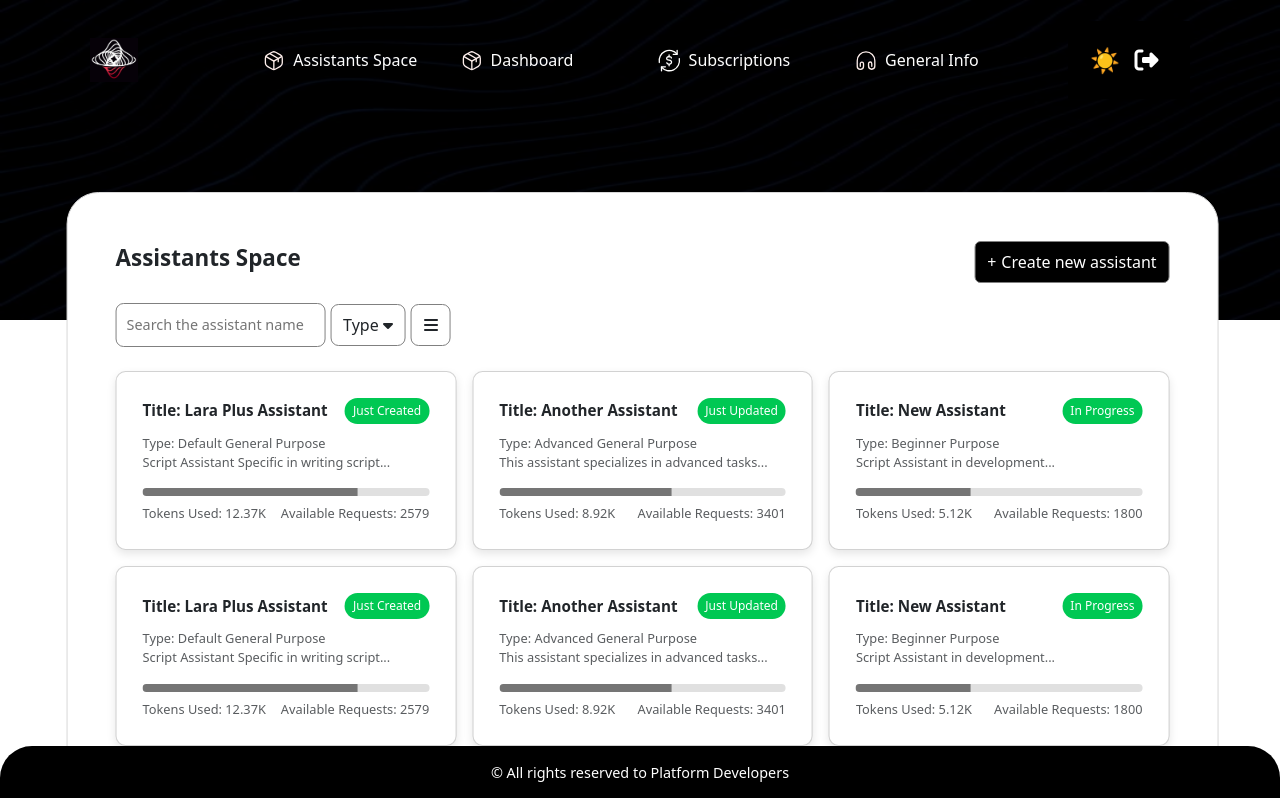
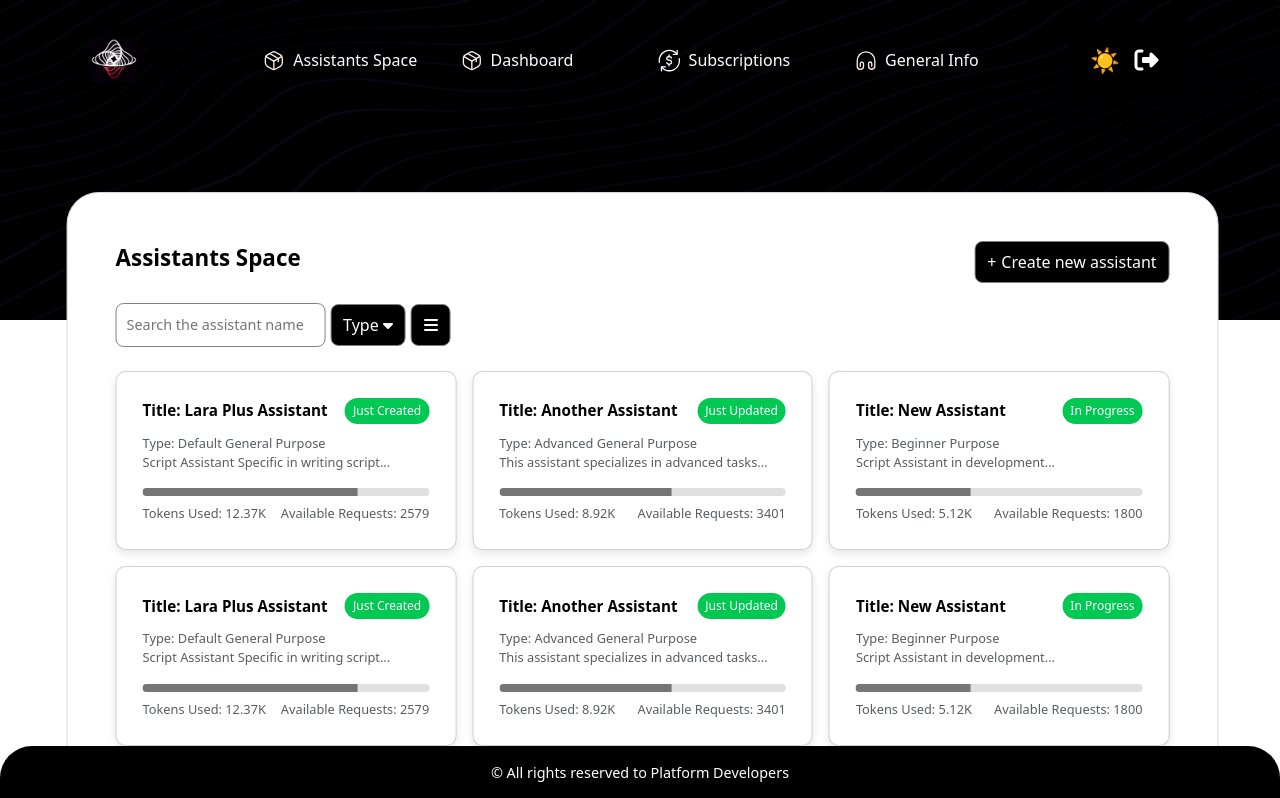
Before and after one commit to ibrahimsaber1/LARA-Platform-Frontend, a React (Vite) app: page / in a window 1280 px wide. Shown: the top 798 px of the page. Built offline with nearby package versions, Linux system fonts and the light colour scheme.

Commit message:
add Variables theme

```diff
--- a/src/App.jsx
+++ b/src/App.jsx
@@ -1,3 +1,4 @@
+// src/App.jsx
 import React, { useState } from "react";
 import { BrowserRouter as Router, Routes, Route, useLocation } from "react-router-dom";
 
--- a/src/assets/styles/Header.css
+++ b/src/assets/styles/Header.css
@@ -90,10 +90,10 @@ header{
     font-size: 24px;
   }
 
-  /* .dark-theme {
-    background-color: #333;
+  .dark-theme {
+    background-color: #000000;
     color: #fff;
-  } */
+  }
 
 
 .logout-countner{
--- a/src/assets/styles/Main.css
+++ b/src/assets/styles/Main.css
@@ -1,32 +1,14 @@
+/* src/assets/styles/Main.css */
 
 /* ----------------------------------------------------------------------- */
 /* ----------------------- the main section css ----------------------------- */
 
-
-
-/* .main {
-
-    background-color: rgb(255, 255, 255);
-    position: absolute;
-    top: 40rem;
-    left: 50%;
-    transform: translate(-50%, -50%);
-    z-index: 10;
-    min-height: 100vh;
-    height: auto;
-    max-width: 90% ;
-    border-radius: 32px;
-    padding: 3rem;
-    border: 1px rgb(216, 216, 216) solid;
-
-} */
-
+/* Base Styles */
 .main {
-    background-color: rgb(255, 255, 255);
+    background-color: var(--background-color);
     position: relative; /* Changed from absolute to relative */
     top: 0; /* Removed top as it is no longer necessary */
     margin-top: -16rem;
-    /* left: 20%; */
     right: 25%;
     transform: translateX(28%); /* Only horizontally center the main section */
     z-index: 10;
@@ -35,10 +17,9 @@
     max-width: 90%;
     border-radius: 32px;
     padding: 3rem;
-    border: 1px rgb(216, 216, 216) solid;
+    border: 1px var(--border-color) solid;
+    transition: background-color 0.3s ease, color 0.3s ease, border-color 0.3s ease;
 }
-
-
 
 /* Container styling */
 .assistants-space {
@@ -53,26 +34,29 @@
 .header-section h1 {
     font-size: 1.5rem;
     font-weight: bold;
+    color: var(--text-color);
 }
 
+/* Create Assistant Button */
 .create-assistant-btn {
     font-size: 0.9rem;
     padding: 8px 12px;
     display: flex;
     align-items: center;
     gap: 5px;
-    color: white;
-    background-color: black;
+    color: var(--button-text);
+    background-color: var(--button-bg);
     border: 1px solid gray;
+    border-radius: 8px;
+    cursor: pointer;
+    transition: background-color 0.3s ease, color 0.3s ease;
 }
 
 .create-assistant-btn:hover {
-    color: rgb(0, 0, 0);
-    background-color: rgb(255, 255, 255);
-        border: 1px solid gray;
-
+    color: var(--button-hover-text);
+    background-color: var(--button-hover-bg);
+    border: 1px solid gray;
 }
-
 
 /* Search and Filter Section */
 .search-filter-section {
@@ -85,38 +69,37 @@
     font-size: 0.9rem;
     border-radius: 8px;
     border: 1px solid gray;
+    background-color: var(--background-color);
+    color: var(--text-color);
+    transition: background-color 0.3s ease, color 0.3s ease, border-color 0.3s ease;
 }
 
 .filter-btn, .sort-btn {
     padding: 8px 12px;
     border-radius: 8px;
     border: 1px solid gray;
-
+    background-color: var(--button-bg);
+    color: var(--button-text);
+    cursor: pointer;
+    transition: background-color 0.3s ease, color 0.3s ease;
 }
 
-.filter-btn:hover{
-
-    color: white;
-    background-color: black;
-
+.filter-btn:hover, .sort-btn:hover {
+    color: var(--button-hover-text);
+    background-color: var(--button-hover-bg);
 }
 
-.sort-btn:hover {
-
-    color: white;
-    background-color: black;
-
-}
 /*------------------------- Assistant Card ----------------------------------- */
 .assistant-card {
     padding: 20px;
     border-radius: 10px;
     box-shadow: 0px 4px 10px rgba(0, 0, 0, 0.1);
-    /* background-color: #040679; */
+    background-color: var(--background-color);
+    color: var(--text-color);
+    transition: background-color 0.3s ease, color 0.3s ease;
 }
 
-.cart-title-badge{
-    /* background-color: tomato; */
+.cart-title-badge {
     display: flex;
     align-items: center;
     justify-content: space-between;
@@ -126,12 +109,12 @@
     font-size: 0.95rem;
     font-weight: bold;
     margin-bottom: 0rem;
-    /* background-color: red; */
+    color: var(--text-color);
 }
 
 .status-badge {
-    background-color: #00c853; /* Green color for 'Just Created' */
-    color: white;
+    background-color: var(--badge-bg); /* Green color for 'Just Created' */
+    color: var(--badge-text);
     padding: 4px 10px;
     border-radius: 15px;
     font-size: 0.8rem;
@@ -141,21 +124,23 @@
 .card-text {
     margin-top: 10px;
     font-size: 0.85rem;
+    color: var(--text-color);
 }
 
 .progress {
     height: 8px;
     border-radius: 5px;
-    background-color: #e0e0e0;
+    background-color: var(--progress-bg);
     margin-top: 10px;
 }
 
 .progress-bar {
-    background-color: #757575;
+    background-color: var(--progress-bar-bg);
 }
 
 .usage-info {
     font-size: 0.8rem;
+    color: var(--text-color);
 }
 
 .assistant-card-col {
@@ -168,13 +153,10 @@
     transform: scale(1.05);
 }
 
-
-
 /* --------------------------------------------------*/
 /* -------------Responsive Adjustments------------------*/
 
-/* extra small */
-
+/* Extra Small Devices */
 @media only screen and (max-width: 599px) {
     .main {
         max-width: 100%;
@@ -185,13 +167,13 @@
     }
 
     /* Adjust Assistant Card Columns to Two per Row */
-
-    .card{
+    .card {
         padding: 5px;
     }
-    .card-body{
+    .card-body {
         width: 100%;
     }
+
     /* Header Section */
     .header-section h1 {
         font-size: 1rem;
@@ -202,12 +184,12 @@
     .filter-btn,
     .sort-btn {
         padding: 7px 10px;
-        font-size: .80rem;
+        font-size: 0.80rem;
     }
 
     /* Status Badge */
     .status-badge {
-        font-size: .80rem;
+        font-size: 0.80rem;
         padding: 4px 8px;
     }
 
@@ -218,8 +200,7 @@
     }
 }
 
-
-/* Small devices (portrait tablets and large phones, 600px and up) */
+/* Small Devices (portrait tablets and large phones, 600px and up) */
 @media only screen and (min-width: 600px) {
     .main {
         max-width: 100%;
@@ -230,13 +211,13 @@
     }
 
     /* Adjust Assistant Card Columns to Two per Row */
-
-    .card{
+    .card {
         padding: 5px;
     }
-    .card-body{
+    .card-body {
         width: 100%;
     }
+
     /* Header Section */
     .header-section h1 {
         font-size: 1rem;
@@ -247,12 +228,12 @@
     .filter-btn,
     .sort-btn {
         padding: 7px 10px;
-        font-size: .80rem;
+        font-size: 0.80rem;
     }
 
     /* Status Badge */
     .status-badge {
-        font-size: .80rem;
+        font-size: 0.80rem;
         padding: 4px 8px;
     }
 
@@ -263,7 +244,7 @@
     }
 }
 
-/* Medium devices (landscape tablets, 768px and up) */
+/* Medium Devices (landscape tablets, 768px and up) */
 @media only screen and (min-width: 768px) {
     .main {
         max-width: 90%;
@@ -274,28 +255,29 @@
     }
 
     /* Adjust Assistant Card Columns */
-    .card{
+    .card {
         padding: 7.5px;
-
     }
-    .card-body{
+    .card-body {
         width: 100%;
     }
+
     /* Header Section */
     .header-section h1 {
         font-size: 1rem;
     }
+
     /* Buttons */
     .create-assistant-btn,
     .filter-btn,
     .sort-btn {
         padding: 8px 12px;
-        font-size: .8rem;
+        font-size: 0.8rem;
     }
 
     /* Status Badge */
     .status-badge {
-        font-size: .8rem;
+        font-size: 0.8rem;
         padding: 5px 10px;
     }
 
@@ -306,11 +288,10 @@
     }
 }
 
-/* Large devices (desktops, 1200px and up) */
-/* Your existing media query for large screens */
+/* Large Devices (desktops, 1200px and up) */
 @media only screen and (min-width: 1200px) {
     .main {
-        background-color: rgb(255, 255, 255);
+        background-color: var(--background-color);
         position: relative;
         top: 0;
         margin-top: -8rem;
@@ -322,7 +303,8 @@
         max-width: 90%;
         border-radius: 32px;
         padding: 3rem;
-        border: 1px rgb(216, 216, 216) solid;
+        border: 1px var(--border-color) solid;
+        transition: background-color 0.3s ease, color 0.3s ease, border-color 0.3s ease;
     }
 
     /* Assistant Card Styles */
@@ -330,19 +312,23 @@
         padding: 20px;
         border-radius: 10px;
         box-shadow: 0px 4px 10px rgba(0, 0, 0, 0.1);
+        background-color: var(--background-color);
+        color: var(--text-color);
+        transition: background-color 0.3s ease, color 0.3s ease;
     }
 
-    .card{
+    .card {
         padding: 10px;
-
     }
-    .card-body{
+    .card-body {
         width: 100%;
     }
+
     /* Header Section */
     .header-section h1 {
         font-size: 1.4rem;
     }
+
     /* Buttons */
     .create-assistant-btn,
     .filter-btn,
@@ -366,9 +352,6 @@
 
 @media only screen and (min-width: 1400px) {
     .main {
-
         margin-top: -16rem;
-
     }
-
 }
--- a/src/assets/styles/style.css
+++ /dev/null
@@ -1,227 +0,0 @@
-/* ----------------------------------------------------------------------- */
-/* ----------------------- the main section css ----------------------------- */
-
-
-.main {
-    background-color: rgb(255, 255, 255);
-    position: relative; /* Changed from absolute to relative */
-    top: 0; /* Removed top as it is no longer necessary */
-    margin-top: -8rem;
-    /* left: 20%; */
-    right: 25%;
-    transform: translateX(28%); /* Only horizontally center the main section */
-    z-index: 10;
-    min-height: 100vh;
-    height: auto;
-    max-width: 90%;
-    border-radius: 32px;
-    padding: 3rem;
-    border: 1px rgb(216, 216, 216) solid;
-}
-
-
-
-/* Container styling */
-.assistants-space {
-    margin-top: 20px;
-}
-
-/* Header Section */
-.header-section {
-    margin-bottom: 20px;
-}
-
-.header-section h1 {
-    font-size: 1.5rem;
-    font-weight: bold;
-}
-
-.create-assistant-btn {
-    font-size: 0.9rem;
-    padding: 8px 12px;
-    display: flex;
-    align-items: center;
-    gap: 5px;
-    color: white;
-    background-color: black;
-    border: 1px solid gray;
-}
-
-.create-assistant-btn:hover {
-    color: rgb(0, 0, 0);
-    background-color: rgb(255, 255, 255);
-}
-
-
-/* Search and Filter Section */
-.search-filter-section {
-    gap: 5px;
-}
-
-.search-input {
-    flex: 1;
-    padding: 10px;
-    font-size: 0.9rem;
-    border-radius: 8px;
-}
-
-.filter-btn, .sort-btn {
-    padding: 8px 12px;
-    border-radius: 8px;
-}
-
-.filter-btn:hover{
-
-    color: white;
-    background-color: black;
-
-}
-
-.sort-btn:hover {
-
-    color: white;
-    background-color: black;
-
-}
-/*------------------------- Assistant Card ----------------------------------- */
-.assistant-card {
-    padding: 20px;
-    border-radius: 10px;
-    box-shadow: 0px 4px 10px rgba(0, 0, 0, 0.1);
-    /* background-color: #040679; */
-}
-
-.cart-title-badge{
-    /* background-color: tomato; */
-    display: flex;
-    align-items: center;
-    justify-content: space-between;
-}
-
-.card-title {
-    font-size: 0.95rem;
-    font-weight: bold;
-    margin-bottom: 0rem;
-    /* background-color: red; */
-}
-
-.status-badge {
-    background-color: #00c853; /* Green color for 'Just Created' */
-    color: white;
-    padding: 4px 10px;
-    border-radius: 15px;
-    font-size: 0.8rem;
-    margin-left: 10px;
-}
-
-.card-text {
-    margin-top: 10px;
-    font-size: 0.85rem;
-}
-
-.progress {
-    height: 8px;
-    border-radius: 5px;
-    background-color: #e0e0e0;
-    margin-top: 10px;
-}
-
-.progress-bar {
-    background-color: #757575;
-}
-
-.usage-info {
-    font-size: 0.8rem;
-}
-
-
-
-/* -----------------------------------the overly section -------------------------------------------------- */
-
-/* Overlay styling */
-.overlay {
-
-    position: fixed;
-    top: 0;
-    left: 0;
-    width: 100%;
-    height: 100%;
-    background-color: rgba(0, 0, 0, 0.4); /* Black with 40% opacity */
-    display: flex;
-    justify-content: center;
-    align-items: center;
-    z-index: 2000;
-    /* display: none; */
-}
-
-/* Popup styling */
-.popup {
-    background-color: #000; /* Black background */
-    color: #fff; /* White text */
-    border-radius: 24px; /* Rounded corners */
-    padding: 40px; /* Space inside the div */
-    width: 30rem;
-    max-width: 90%; /* Responsive design */
-    text-align: center; /* Center the text */
-    box-shadow: 0 4px 15px rgba(0, 0, 0, 0.2); /* Optional shadow */
-    /* display: none; */
-}
-
-/* Image styling */
-.popup-image {
-    width: 45%; /* Adjust as needed */
-    margin-bottom: 0.5rem;
-}
-
-
-.popup h2{
-    font-size: 20px;
-}
-/* Buttons styling */
-.popup-buttons {
-    display: flex;
-    justify-content: center;
-    gap: 16px; /* Space between buttons */
-    margin-top: 20px;
-}
-
-.popup-buttons .btn {
-    padding: 10px 20px; /* Adjust button size */
-    font-size: 0.9rem; /* Adjust font size */
-    border-radius: 8px; /* Rounded buttons */
-}
-
-
-
-
-
-
-
-
-
-
-
-
-
-
-/* -----------------------the footer section --------------- */
-
-/* Footer Styling */
-.footer-section {
-    background-color: #000000; /* Black background as in the design */
-    color: white; /* White text */
-    padding: 1rem 0; /* Add padding for spacing */
-    border-radius: 32px 32px 0 0; /* Rounded top corners */
-    position: fixed;
-    bottom: 0;
-    right: 0;
-    left: 0;
-    width: 100%;
-    z-index:1500 ;
-}
-
-.footer-section .footer-text {
-    font-size: 0.9rem; /* Adjust font size for better readability */
-    margin: 0;
-    text-align: center;
-}
```
Also changed, not shown: src/Components/Header/Header.jsx (+16 -34 lines), src/Context/ThemeContext/ThemeContext.jsx (added, +36 -0 lines), src/assets/styles/variables.css (added, +41 -0 lines), src/main.jsx (+12 -6 lines).
